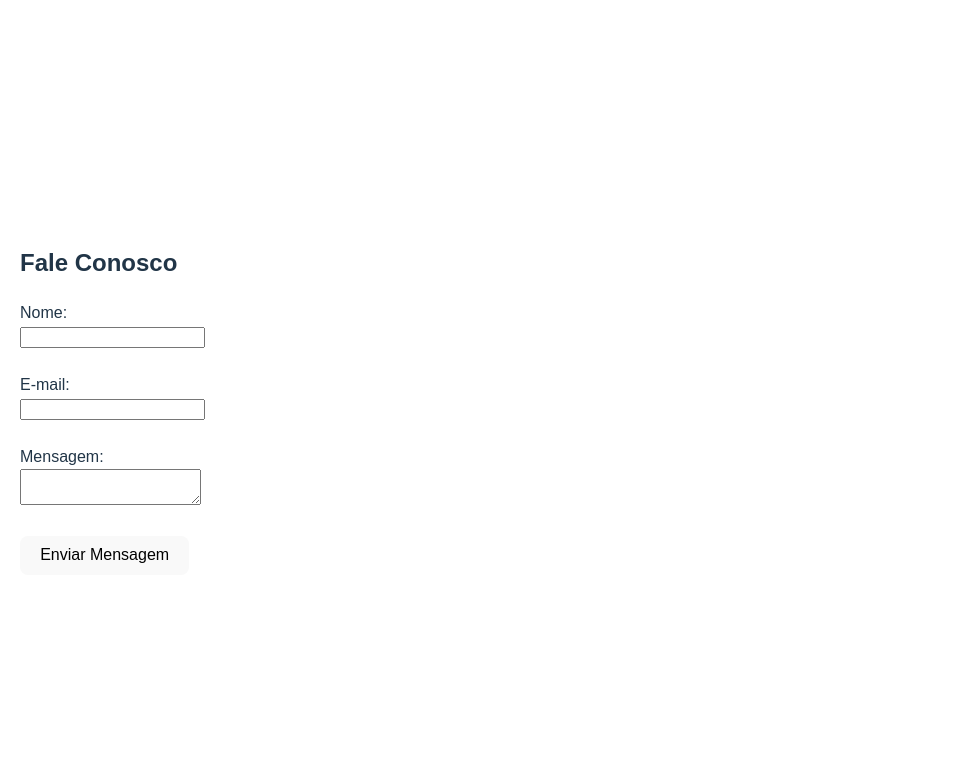
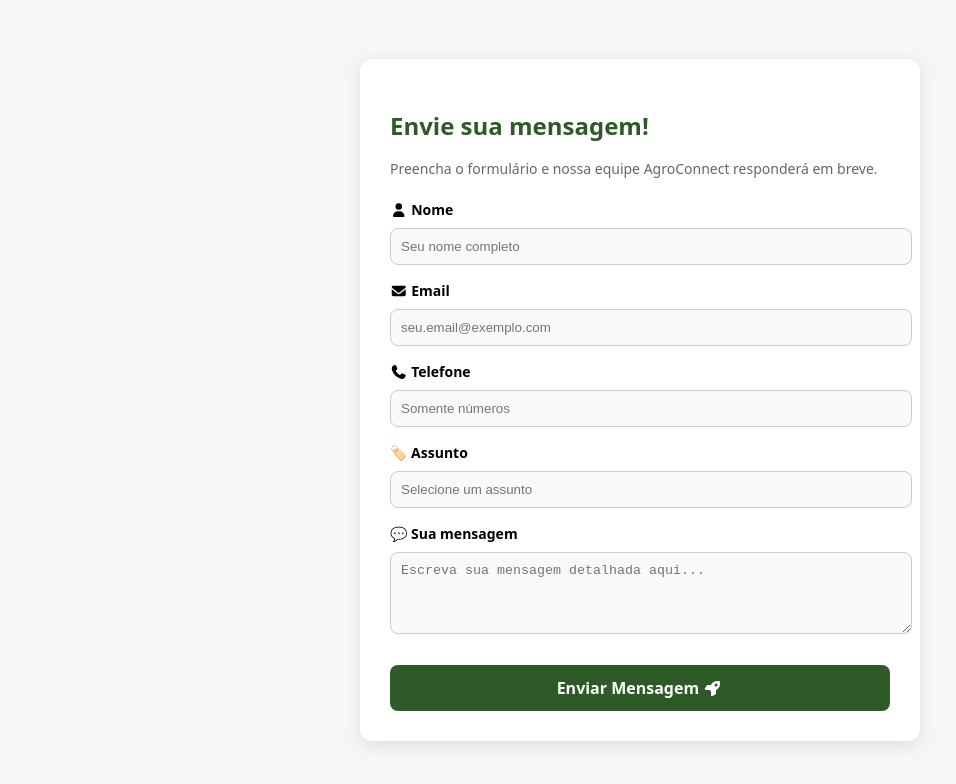
Before and after one commit to FIAP-ON-2025/AgroConnect-React, a React (Vite) app: page / in a window 1280 px wide. Shown: the top 784 px of the page, without its empty margins (0-956 px from the left). Built offline with nearby package versions, Linux system fonts and the light colour scheme.

Commit message:
adicionar css ao FaleConsco

```diff
--- a/package.json
+++ b/package.json
@@ -10,6 +10,9 @@
     "preview": "vite preview"
   },
   "dependencies": {
+    "@fortawesome/fontawesome-svg-core": "^7.2.0",
+    "@fortawesome/free-solid-svg-icons": "^7.2.0",
+    "@fortawesome/react-fontawesome": "^3.2.0",
     "react": "^19.2.0",
     "react-dom": "^19.2.0"
   },
--- /dev/null
+++ b/src/assets/FaleConosco/FaleConosco.css
@@ -0,0 +1,71 @@
+.fale-conosco-container {
+  display: flex;
+  justify-content: center;
+  align-items: center;
+  padding: 20px;
+  background-color: #f4f7f6;
+  min-height: 100vh;
+  width: 100vw;
+  margin: 0;
+  box-sizing: border-box;
+}
+
+.fale-conosco-card {
+  background: white;
+  padding: 30px;
+  border-radius: 12px;
+  box-shadow: 0 4px 15px rgba(0,0,0,0.1);
+  width: 100%;
+  max-width: 500px;
+}
+
+.fale-conosco-card h2 {
+  color: #2d5a27; /* Verde Agro */
+  margin-bottom: 10px;
+}
+
+.fale-conosco-card p {
+  font-size: 14px;
+  color: #666;
+  margin-bottom: 20px;
+}
+
+.input-group {
+  margin-bottom: 15px;
+  text-align: left;
+}
+
+.input-group label {
+  display: block;
+  font-weight: bold;
+  margin-bottom: 8px;
+  font-size: 14px;
+  color: black;
+  text-align: left;
+}
+
+.input-group input, .input-group textarea {
+  width: 100%;
+  padding: 10px;
+  border: 1px solid #ccc;
+  border-radius: 8px;
+  background-color: #f9f9f9;
+}
+
+.btn-enviar {
+  width: 100%;
+  padding: 12px;
+  background-color: #2d5a27;
+  color: white;
+  border: none;
+  border-radius: 8px;
+  cursor: pointer;
+  font-weight: bold;
+  margin-top: 10px;
+}
+
+.btn-enviar:hover {
+  background-color: #23471e;
+  transform: translateY(-2px); /* O botão sobe um pouquinho */
+  transition: 0.3s;
+}
--- a/src/assets/FaleConosco/FaleConosco.jsx
+++ b/src/assets/FaleConosco/FaleConosco.jsx
@@ -1,32 +1,55 @@
 import { useState } from 'react';
+import "./FaleConosco.css";
+import { FontAwesomeIcon } from '@fortawesome/react-fontawesome';
+import { faRocket, faPaperPlane, faUser, faEnvelope, faPhone, faTag, faComment } from '@fortawesome/free-solid-svg-icons';
 function FaleConosco() {
     const [nome, setNome] = useState('');
     const [email, setEmail] = useState('');
+    const [telefone, setTelefone] = useState('');
+    const [assunto, setAssunto] = useState('');
     const [mensagem, setMensagem] = useState('');
 
 
+
     return (
-        <div style={{ padding: '20px', fontFamily: 'Arial' }}>
-            <h2>Fale Conosco</h2>
-            <form>
-                <div>
-                    <label>Nome:</label><br />
-                    <input type="text" value={nome} onChange={(e) => setNome(e.target.value)} />
-                </div>
-                <br />
-                <div>
-                    <label>E-mail:</label><br />
-                    <input type="email" value={email} onChange={(e) => setEmail(e.target.value)} />
-                </div>
-                <br />
-                <div>
-                    <label>Mensagem:</label><br />
-                    <textarea value={mensagem} onChange={(e) => setMensagem(e.target.value)} />
-                </div>
-                <br />
-                <button type="submit">Enviar Mensagem</button>
-            </form>
+        <div className="fale-conosco-container">
+            <div className="fale-conosco-card">
+                <h2>Envie sua mensagem!</h2>
+                <p>Preencha o formulário e nossa equipe AgroConnect responderá em breve.</p>
+
+                <form>
+                    <div className="input-group">
+                        <label><FontAwesomeIcon icon={faUser} /> Nome</label>
+                        <input type="text" placeholder="Seu nome completo" value={nome} onChange={(e) => setNome(e.target.value)} />
+                    </div>
+
+                    <div className="input-group">
+                        <label><FontAwesomeIcon icon={faEnvelope} /> Email</label>
+                        <input type="email" placeholder="seu.email@exemplo.com" value={email} onChange={(e) => setEmail(e.target.value)} />
+                    </div>
+
+                    <div className="input-group">
+                        <label><FontAwesomeIcon icon={faPhone} /> Telefone</label>
+                        <input type="text" placeholder="Somente números" value={telefone} onChange={(e) => setTelefone(e.target.value)} />
+                    </div>
+
+                    <div className="input-group">
+                        <label>🏷️ Assunto</label>
+                        <input type="text" placeholder="Selecione um assunto" value={assunto} onChange={(e) => setAssunto(e.target.value)} />
+                    </div>
+
+                    <div className="input-group">
+                        <label>💬 Sua mensagem</label>
+                        <textarea rows="4" placeholder="Escreva sua mensagem detalhada aqui..." value={mensagem} onChange={(e) => setMensagem(e.target.value)} />
+                    </div>
+
+                    <button type="submit" className="btn-enviar">
+                        Enviar Mensagem <FontAwesomeIcon icon={faRocket} />
+                    </button>
+                </form>
+            </div>
         </div>
     );
 }
+
 export default FaleConosco;
```
Also changed, not shown: 1 other file (tests, documents, lock files or other folders).
